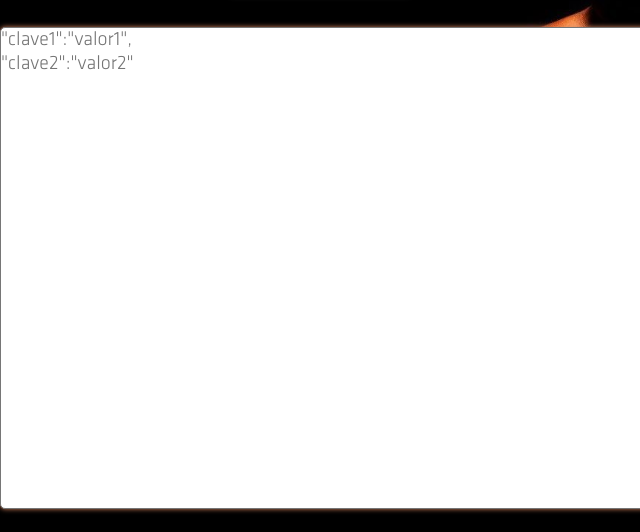
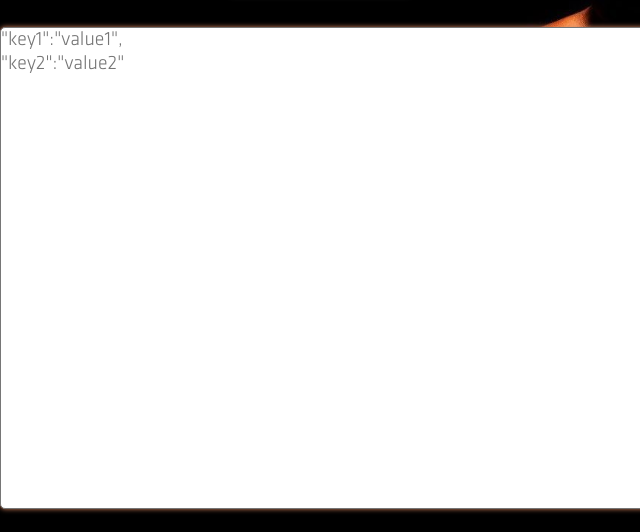
Before and after one commit to nowann1/mediamonksassignment, a website: page public/requestPage.html in a window 1280 px wide. Shown: the part 263-795 px from the top of the page, 0-640 px from the left. Drawn offline with nearby package versions, Linux system fonts and the light colour scheme; no server answers.

Commit message:
Update requestPage.html

```diff
--- a/public/requestPage.html
+++ b/public/requestPage.html
@@ -48,7 +48,7 @@
             <label class= "radio-label" for="radio2">GET</label>
         </div>
         <br>
-        <textarea class = "make-request" rows="20" cols="60" id="txtValue" placeholder='"clave1":"valor1",&#10;"clave2":"valor2"'></textarea>
+        <textarea class = "make-request" rows="20" cols="60" id="txtValue" placeholder='"key1":"value1",&#10;"key2":"value2"'></textarea>
         <div class="botonAlineado">
         <button id="btnRequest" class="btnRequest">MAKE REQUEST</button>
 
```
